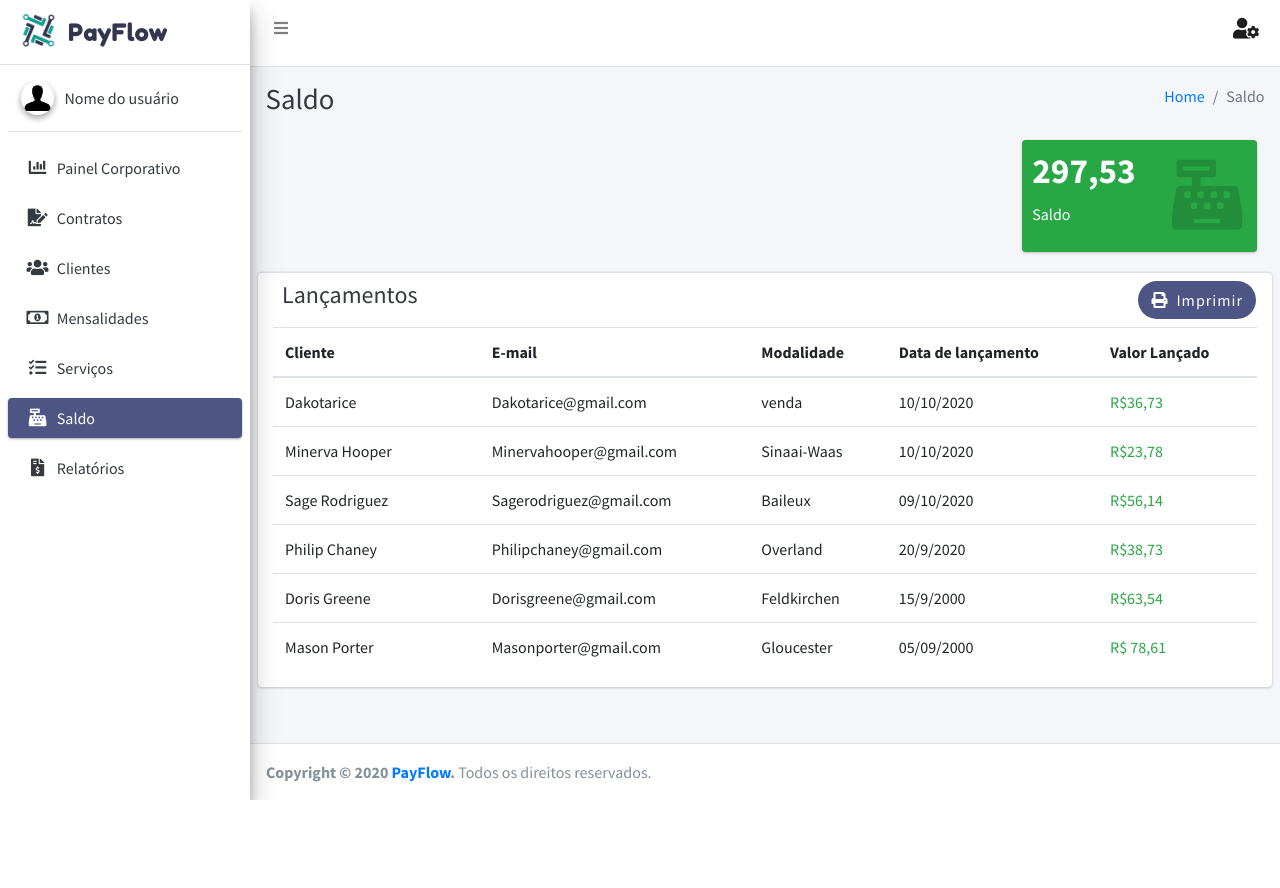
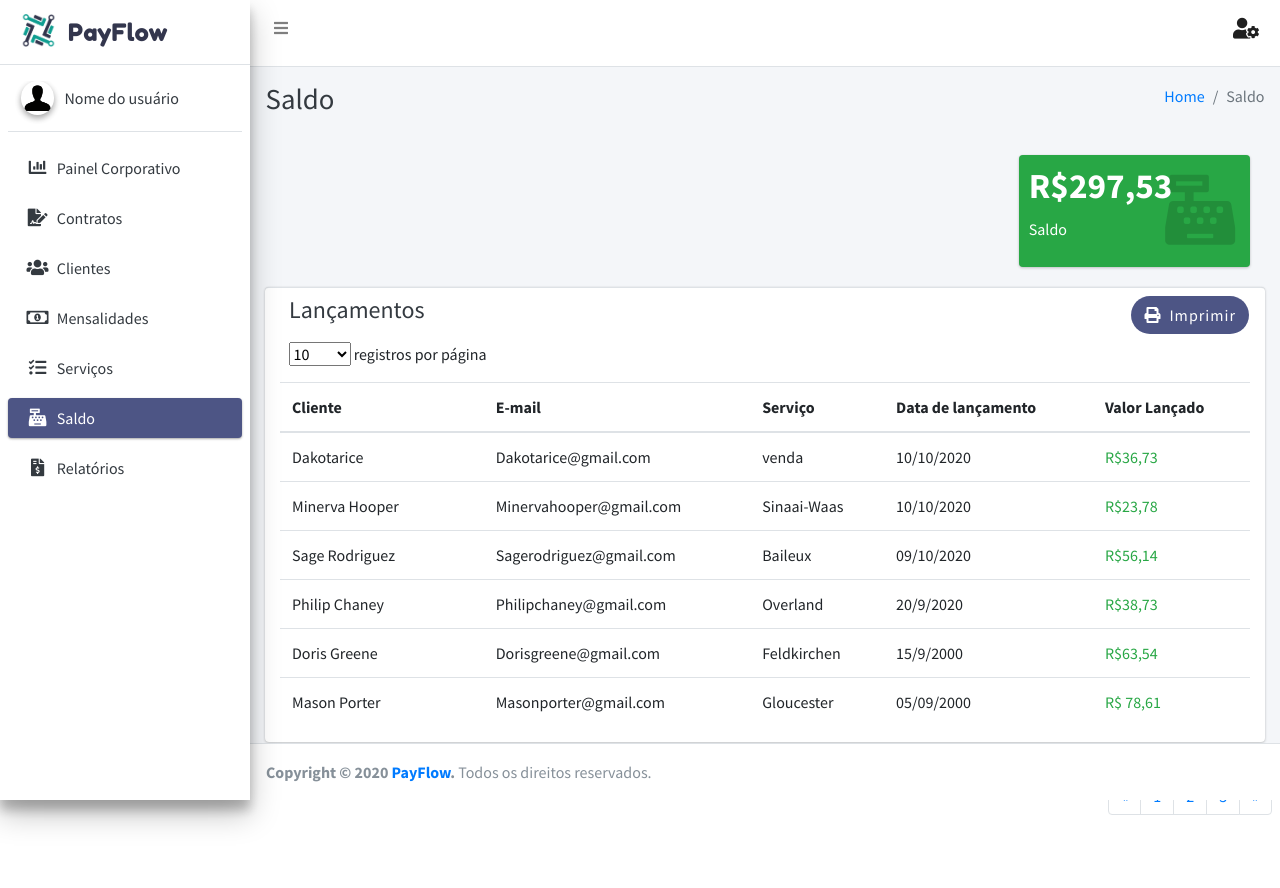
Before and after one commit to arthurmgb/payflow, a PHP site: page /saldo.php in a window 1280 px wide. Before the commit the page ends 800 px from the top, so only its background shows below. Run offline with PHP 8.4, Linux system fonts and the light colour scheme; some libraries are stand-ins or nearby versions.

Commit message:
saldo final quase final

```diff
--- a/saldo.php
+++ b/saldo.php
@@ -173,15 +173,16 @@
     </div>
     <!-- /.content-header -->
     <!-- Main content -->
+    <div class="sec-pad">
     <section class="content">
       <div class="container-fluid">
       <div class="row">
         <div class="col-12">
-         <div class="col-lg-3 col-4 float-right ">
+         <div class="col-lg-3 col-3 float-right">
             <!-- small box -->
             <div class="small-box bg-success">
               <div class="inner">
-                <h3>297,53</h3>
+                <h3>R$297,53</h3>
                 <p>Saldo</p>
               </div>
               <div class="icon">
@@ -191,7 +192,7 @@
          </div>
        </div><!-- /.container-fluid -->
       <div class="card border-top col-md-12">
-			<div class="row navbar cor">
+			<div class="row navbar">
 				<h4 class="text-dark ml-3">Lançamentos</h4>
         <div class="nav justify-content-end">
 					<a href="" class="btn print-edit mr-2">
@@ -199,6 +200,15 @@
 	        </a>
 				</div>
 			</div>
+      <label class="font-weight-normal" for="">
+            <select class="pr-3 ml-3 mb-2">
+            <option value="10">10</option>
+            <option value="25">25</option>
+            <option value="50">50</option>
+            <option value="100">100</option>
+            </select>
+            registros por página
+      </label>
 			<div class="col-md-12 table-responsive">
                     <table class="table table-hover">
                       <thead>
@@ -209,7 +219,7 @@
                           E-mail
                         </th>
                         <th>
-                          Modalidade
+                          Serviço
                         </th>
                         <th>
                           Data de lançamento
@@ -330,7 +340,29 @@
           </div>
         </div>
       </div>
+      <div class="nav justify-content-end pr-2 pt-1">
+        <nav aria-label="Navegação de página exemplo">
+          <ul class="pagination">
+            <li class="page-item">
+              <a class="page-link" href="#" aria-label="Anterior">
+                <span aria-hidden="true">&laquo;</span>
+                <span class="sr-only">Anterior</span>
+              </a>
+            </li>
+            <li class="page-item"><a class="page-link" href="#">1</a></li>
+            <li class="page-item"><a class="page-link" href="#">2</a></li>
+            <li class="page-item"><a class="page-link" href="#">3</a></li>
+            <li class="page-item">
+            <a class="page-link" href="#" aria-label="Próximo">
+              <span aria-hidden="true">&raquo;</span>
+              <span class="sr-only">Próximo</span>
+            </a>
+            </li>
+          </ul>
+        </nav>
+      </div>
     </section>
+    </div > <!-- final div dec-pad -->
     <!-- /.content -->
   </div>
   <!-- /.content-wrapper -->
```
